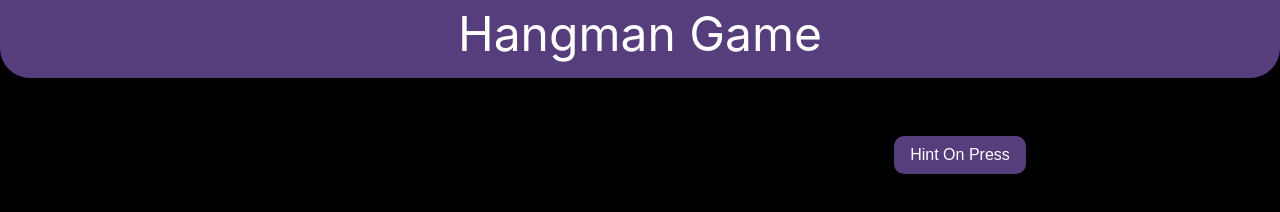
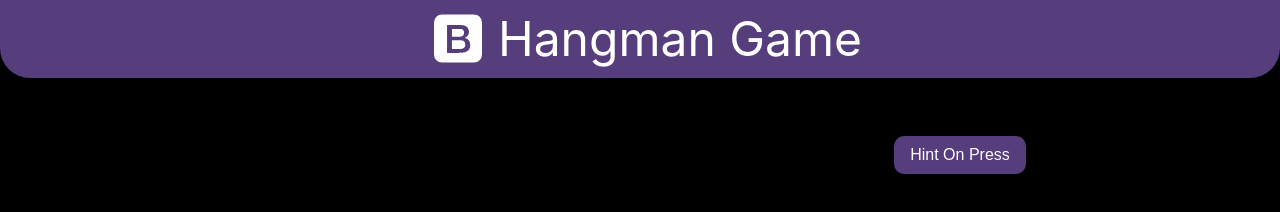
Before and after one commit to Guhuyan/Word-Guess-Game, a plain HTML site: page index.html in a window 1280 px wide. Drawn offline with Linux system fonts and the light colour scheme.

Commit message:
Added Bootstrap .svg to header

```diff
--- a/assets/css/style.css
+++ b/assets/css/style.css
@@ -33,6 +33,9 @@ header {
     padding: 10px;
     border-bottom-left-radius: 30px;
     border-bottom-right-radius: 30px;
+    display: flex;
+    align-items: center;
+    justify-content: center;
 }
 main {
     grid-area: main;
@@ -45,7 +48,20 @@ footer {
     align-self: end;
 }
 
-/*Nested Grid*/
+/*Everything in the header*/
+.bs-img {
+    height: 55px;
+    background:
+}
+.h-flex1 {
+    order: 1;
+    width: 80px;
+}
+.h-flex2 {
+    order: 2;
+}
+
+/*Nested Grid inside main*/
 .grid {
     display: grid;
     grid-template-columns: 1fr;
@@ -70,7 +86,7 @@ footer {
     align-self: center;
 }
 
-/*Button*/
+/*Hint Button*/
 #hint {
     background: #563D7C;
     border: none;
--- a/index.html
+++ b/index.html
@@ -11,8 +11,13 @@
 </head>
 <body>
     <div class="grid-container">
-        <header>
-            <h1>Hangman Game</h1>
+        <header> <!--Flex-->
+            <div class="h-flex1">
+                <img src="assets/images/bootstrap-icon.svg" class="bs-img" alt="Bootstrap Icon">
+            </div>
+            <div class="h-flex2">
+                <h1>Hangman Game</h1>
+            </div>
         </header>
          <main>
              <!--Nesting a grid to be used as the player's UI-->
```
Also changed, not shown: assets/images/bootstrap-icon.svg (added).
